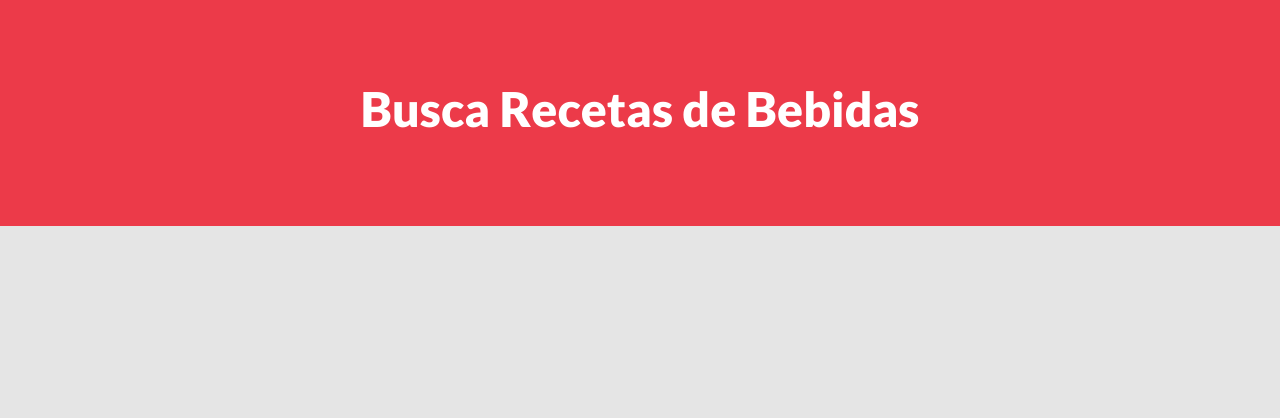
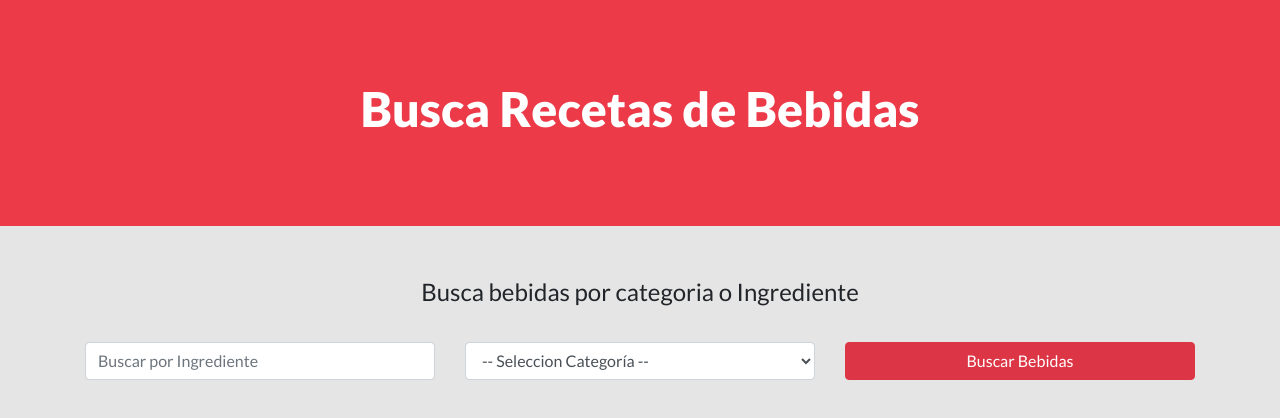
Before and after one commit to stolzz0613/DrinkRecipes, a React (Create React App) app: page / in a window 1280 px wide. Shown: the top 418 px of the page. Built offline with nearby package versions, Linux system fonts and the light colour scheme.

Commit message:
Componente Formulario

```diff
--- a/src/App.js
+++ b/src/App.js
@@ -1,11 +1,19 @@
 import React, { Fragment } from 'react';
 import Header from "./components/Header";
+import Formulario from "./components/Formulario";
+
 
 
 function App() {
   return (
     <Fragment>
       <Header />
+
+      <div className="container mt-5">
+        <div className="row">
+          <Formulario />
+        </div>
+      </div>
     </Fragment>
   );
 }
--- /dev/null
+++ b/src/components/Formulario.js
@@ -0,0 +1,42 @@
+import React from 'react';
+
+const Formulario = () => {
+    return (
+        <form
+            className="col-12"
+        >
+            <fieldset className="text-center">
+                <legend>Busca bebidas por categoria o Ingrediente</legend>
+            </fieldset>
+
+            <div className="row mt-4">
+                <div className="col-md-4">
+                    <input
+                        name="name"
+                        className="form-control"
+                        type="text"
+                        placeholder="Buscar por Ingrediente"
+                    />
+                </div>
+                <div className="col-md-4">
+                    <select
+                        className="form-control"
+                        name="categoria"
+                    >
+                        <option value="" >-- Seleccion Categoría --</option>
+
+                    </select>
+                </div>
+                <div className="col-md-4">
+                    <input
+                        type="submit"
+                        className="btn btn-block btn-danger"
+                        value="Buscar Bebidas"
+                    />
+                </div>
+            </div>
+        </form>
+    );
+}
+
+export default Formulario;
```
